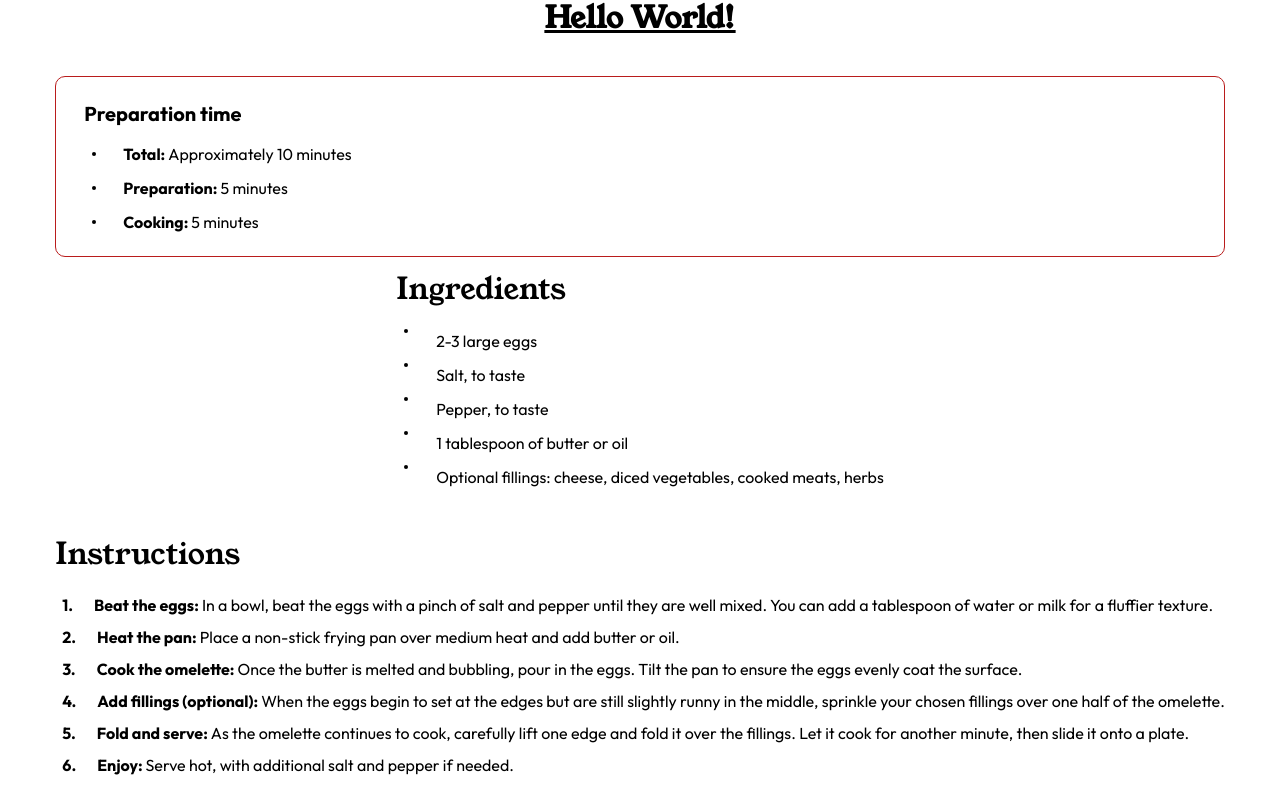
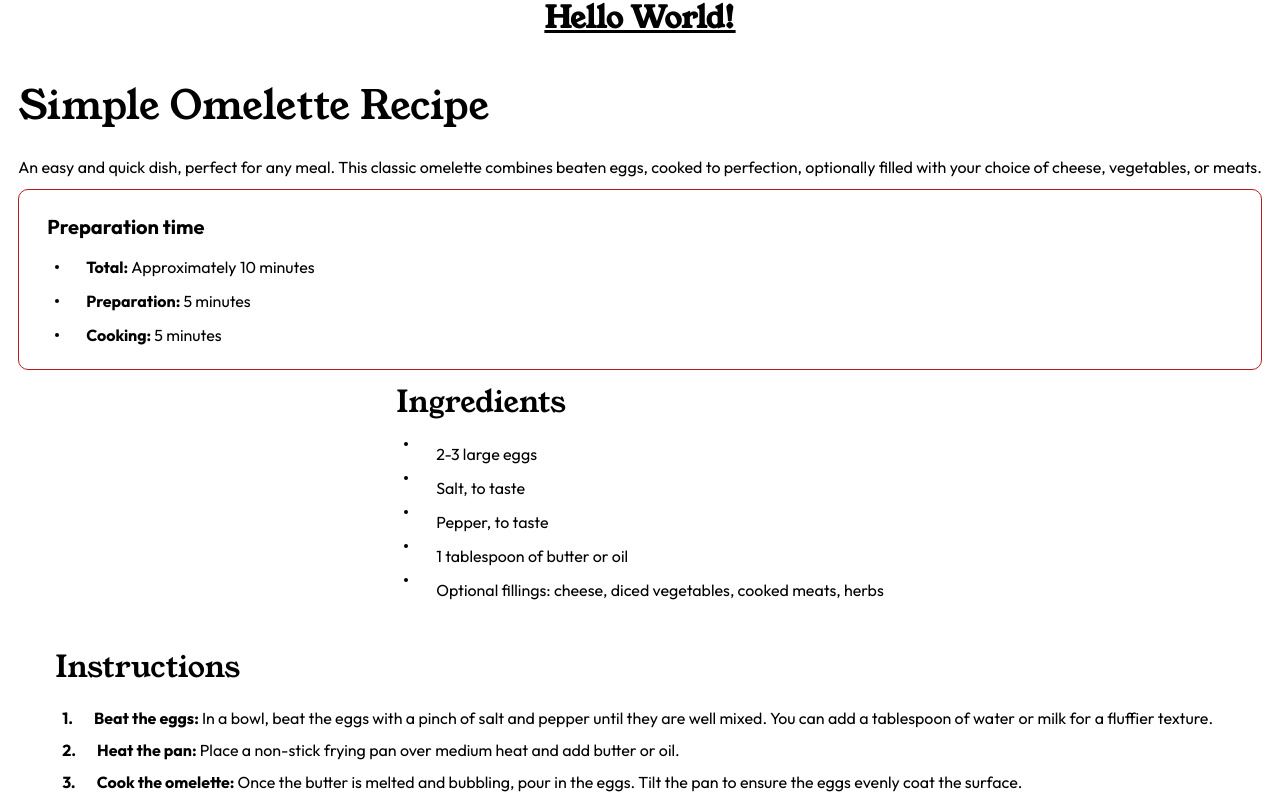
Before and after one commit to fkrunic/frontend-mentor-recipe-page, a React (Vite) app: page / in a window 1280 px wide. Shown: the top 800 px of the page. Built offline with nearby package versions, Linux system fonts and the light colour scheme.

Commit message:
feat: header

```diff
--- a/src/App.tsx
+++ b/src/App.tsx
@@ -1,15 +1,17 @@
 import './App.css'
 import {NutritionSection} from "./components/NutritionSection.tsx";
 import {InstructionSection} from "./components/InstructionSection.tsx";
-import {appData, ingredientSection, instructionSection, preparationSection} from "./data.ts";
+import {appData, header, ingredientSection, instructionSection, preparationSection} from "./data.ts";
 import {IngredientSection} from "./components/IngredientSection.tsx";
 import {PreparationSection} from "./components/PreparationSection.tsx";
+import {Header} from "./components/Header.tsx";
 
 function App() {
   return (
       <div className="flex flex-col justify-center items-center min-h-screen">
           <h1 className="text-3xl font-young-serif font-bold underline">Hello World!</h1>
           <div className="flex flex-col gap-[10px] items-center px-[10px] py-[40px]">
+              <Header {...header} />
               <PreparationSection {...preparationSection} />
               <IngredientSection {...ingredientSection} />
               <InstructionSection {...instructionSection} />
--- /dev/null
+++ b/src/components/Header.tsx
@@ -0,0 +1,15 @@
+import React from "react";
+
+export interface HeaderProps {
+    title: string,
+    description: string,
+}
+
+export const Header: React.FC<HeaderProps> = ({title, description}) => {
+    return (
+        <div className="w-full flex flex-col gap-[19px]">
+            <div className="font-young-serif text-[40px]">{title}</div>
+            <div className="font-outfit text-[16px]">{description}</div>
+        </div>
+    )
+}
--- a/src/data.ts
+++ b/src/data.ts
@@ -2,6 +2,7 @@ import {InstructionSection} from "./components/InstructionSection.tsx";
 import {NutritionSectionProps} from "./components/NutritionSection.tsx";
 import {IngredientSectionProps} from "./components/IngredientSection.tsx";
 import {PreparationSectionProps} from "./components/PreparationSection.tsx";
+import {HeaderProps} from "./components/Header.tsx";
 
 export const appData: NutritionSectionProps = {
     title: "Nutrition",
@@ -87,3 +88,8 @@ export const preparationSection: PreparationSectionProps = {
         }
     ]
 }
+
+export const header: HeaderProps = {
+    title: "Simple Omelette Recipe",
+    description: "An easy and quick dish, perfect for any meal. This classic omelette combines beaten eggs, cooked to perfection, optionally filled with your choice of cheese, vegetables, or meats."
+}
```
